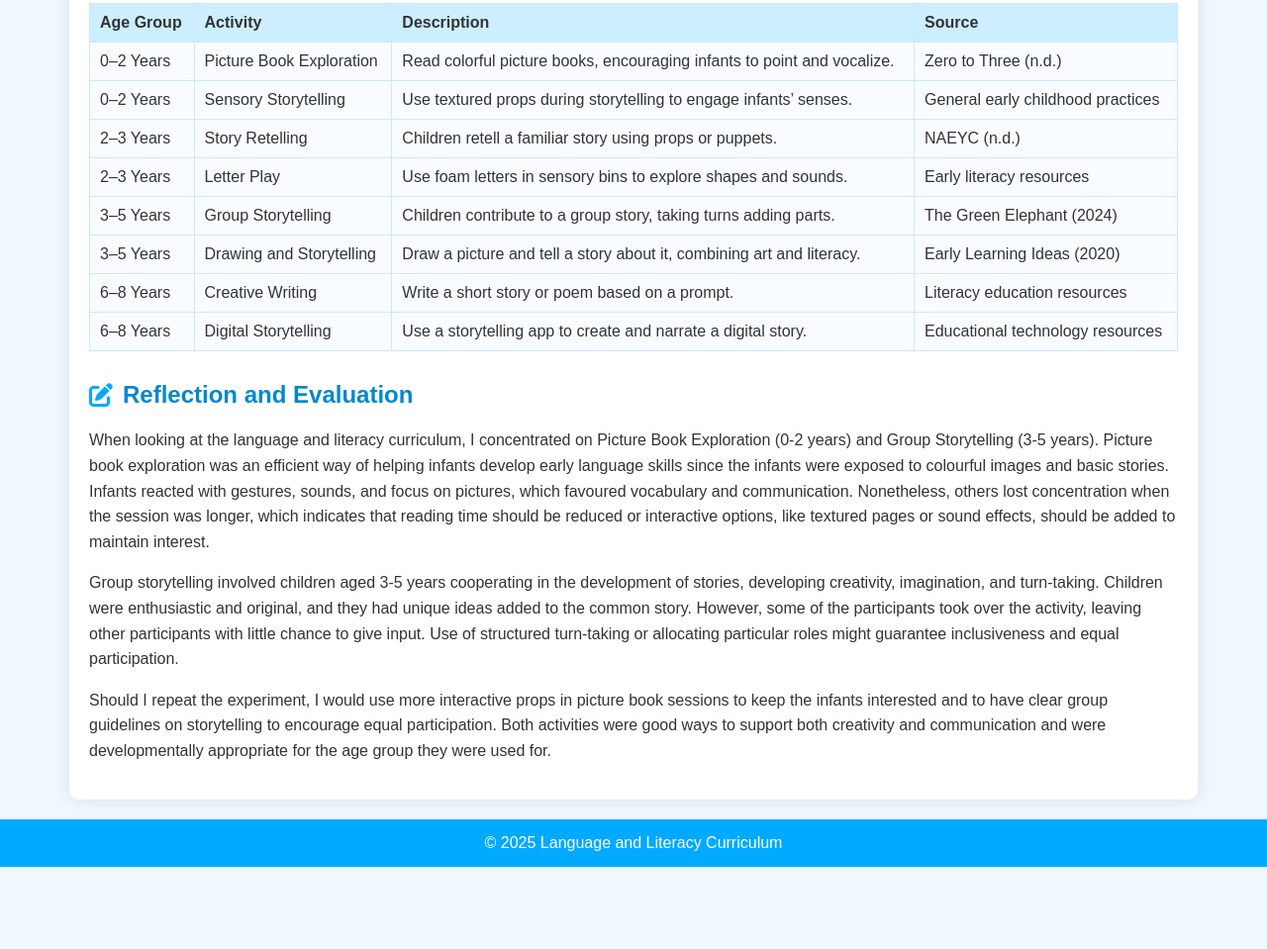
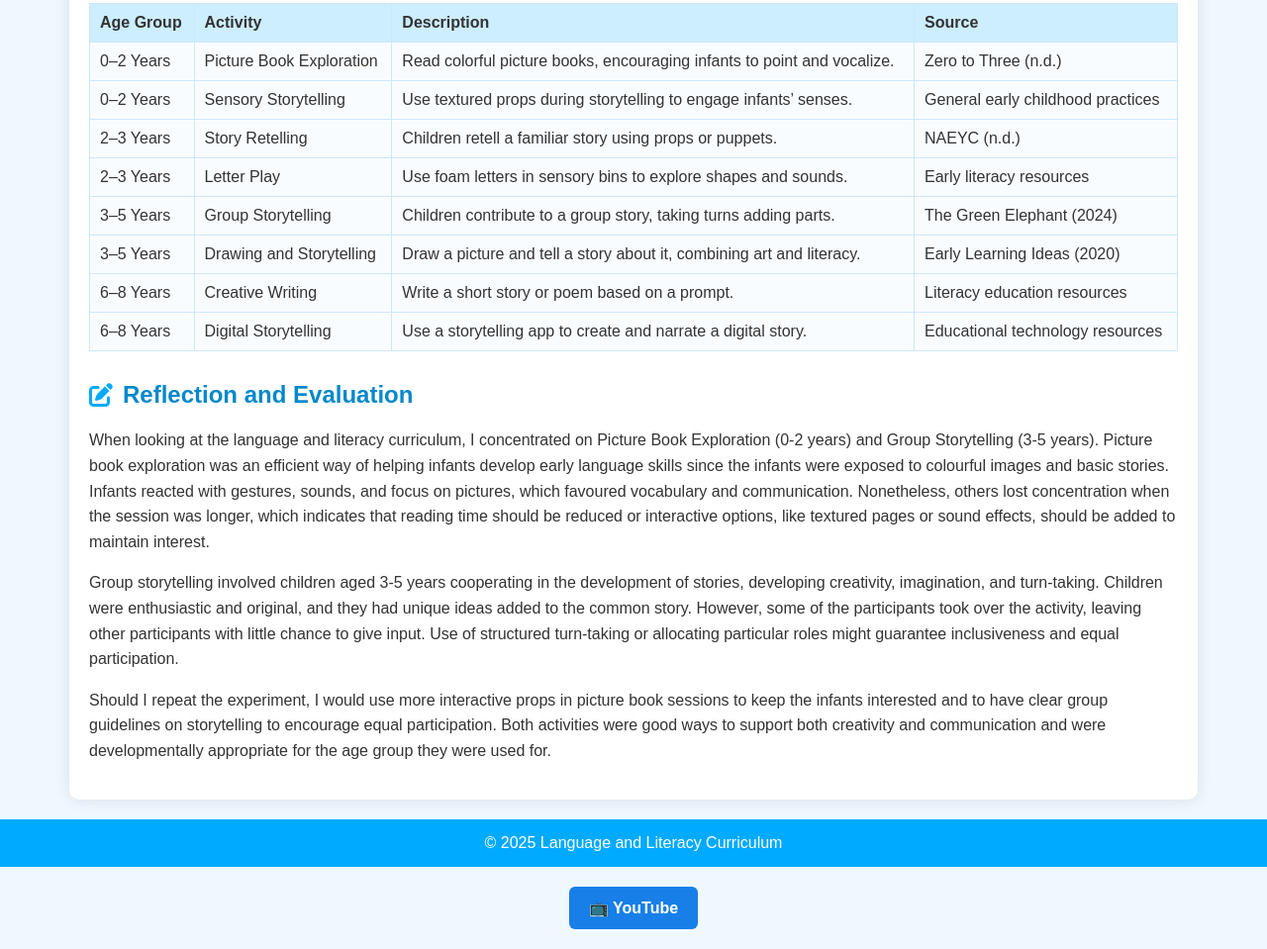
Before and after one commit to kdapinder78-star/Facilitating-Creativity-in-Early-Childhood-Education-Curriculum, a plain HTML site: page language.html in a window 1280 px wide. Shown: the part 785-1744 px from the top of the page at 99% size. Before the commit the page ends 1661 px from the top, so only its background shows below. Drawn offline with Linux system fonts and the light colour scheme.

Commit message:
language.html

```diff
--- a/language.html
+++ b/language.html
@@ -156,5 +156,18 @@
     &copy; 2025 Language and Literacy Curriculum
 </footer>
 
+<div style="text-align: center; margin: 20px 0;">
+  <a href="https://youtube.com/shorts/PUBpSIDuCes?si=349LVDWCqo8zRiXY" target="_blank" style="
+    background-color: #177fe7;
+    color: white;
+    padding: 12px 20px;
+    text-decoration: none;
+    border-radius: 6px;
+    font-weight: bold;
+    display: inline-block;">
+    📺 YouTube
+  </a>
+</div>
+
 </body>
 </html>
```
